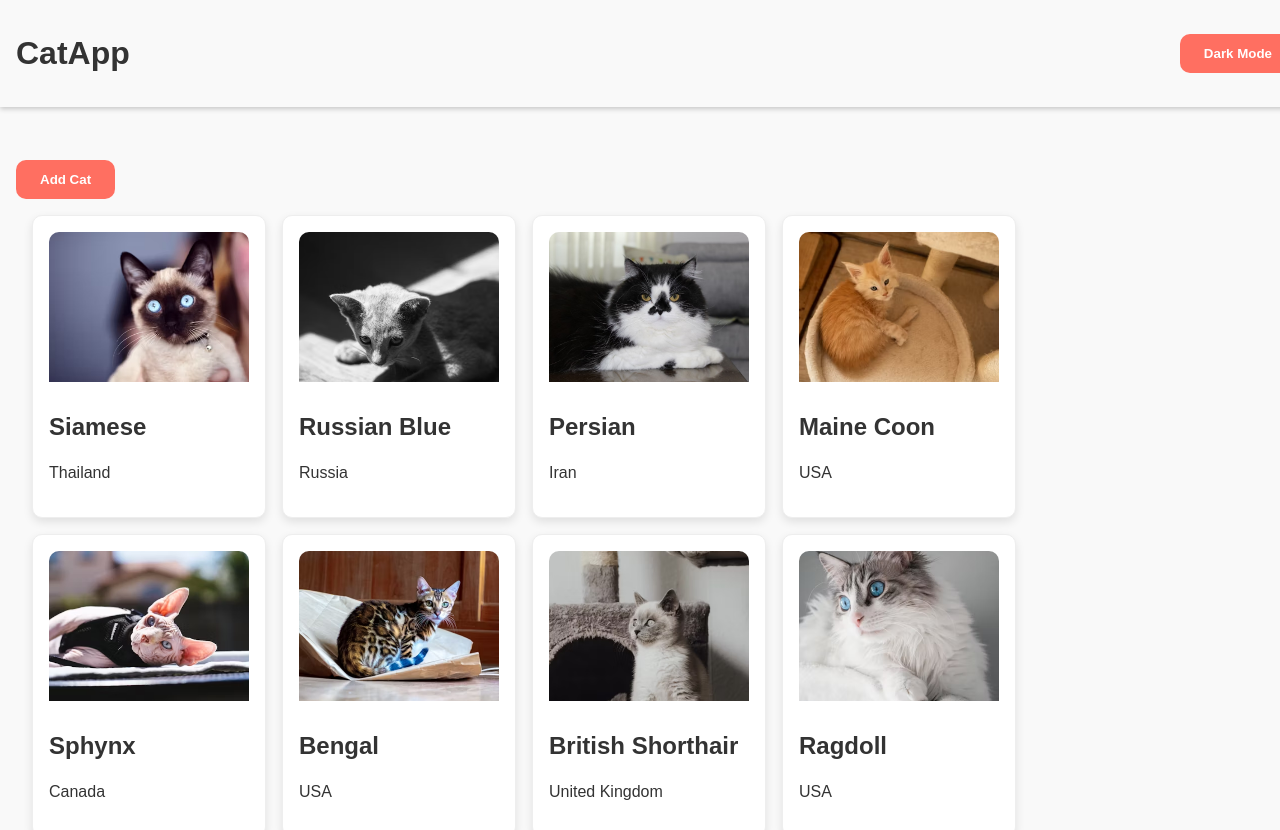
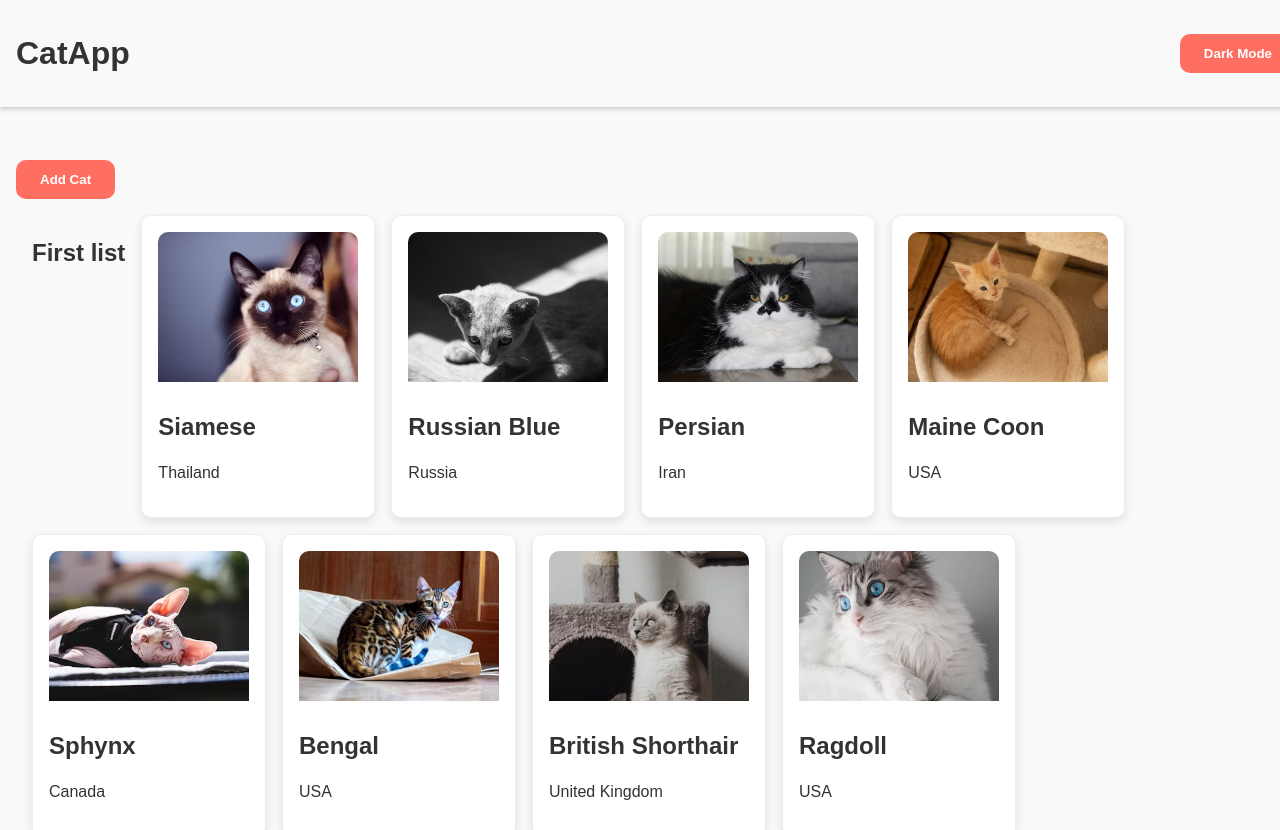
Before and after one commit to IasmimCristina/custom-hooks-when-not-use, a React (Vite) app: page / in a window 1280 px wide. Shown: the top 830 px of the page. Built offline with nearby package versions, Linux system fonts and the light colour scheme.

Commit message:
feat: introduction examples added.

```diff
--- a/src/components/CatList.jsx
+++ b/src/components/CatList.jsx
@@ -8,6 +8,7 @@ const CatList = () => {
   console.log("CatList rendered!");
   return (
     <div className="cat-list">
+      <h2>First list</h2>
       {cats.map((cat) => (
         <CatCard
           key={cat.id}
```
